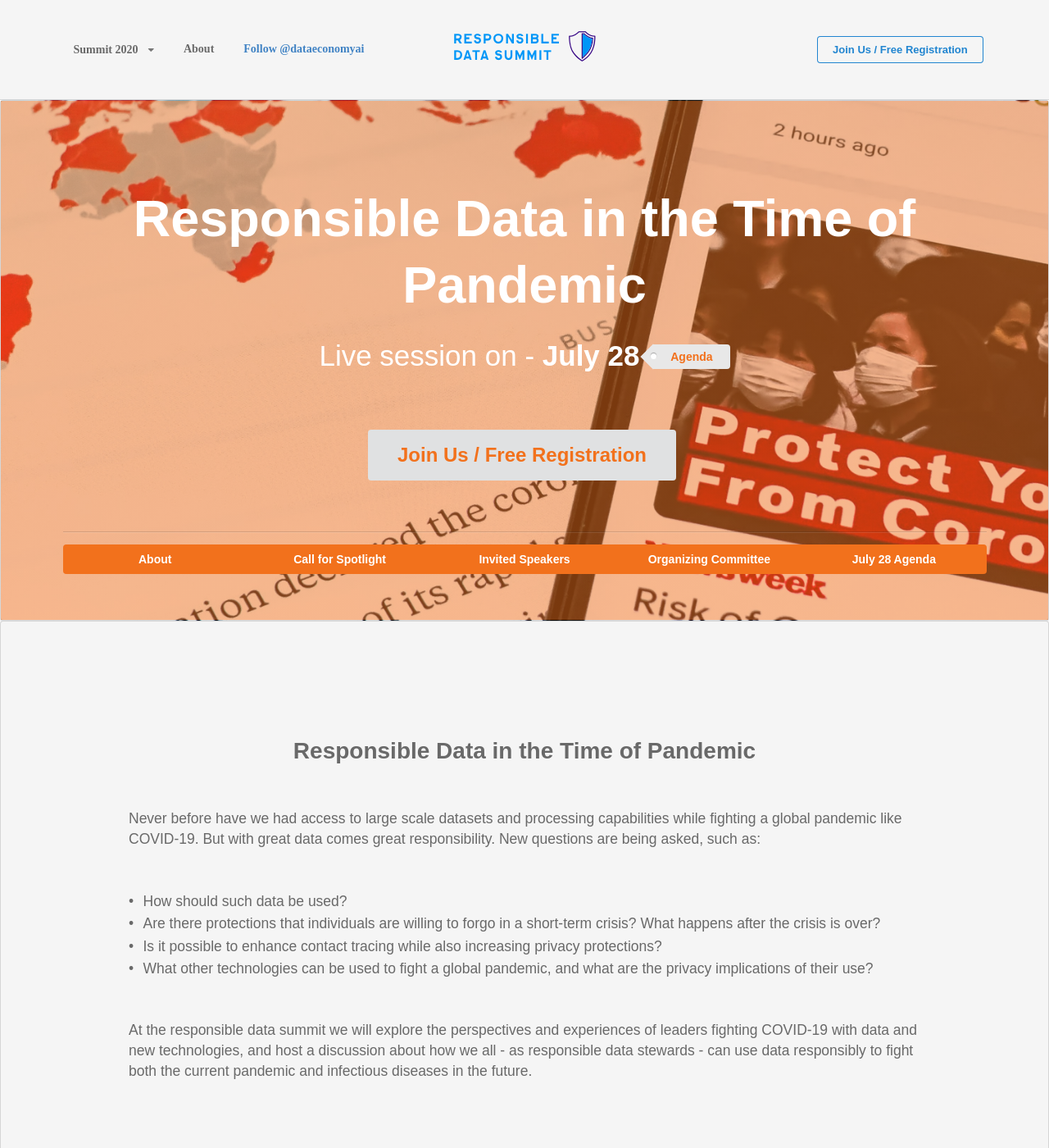
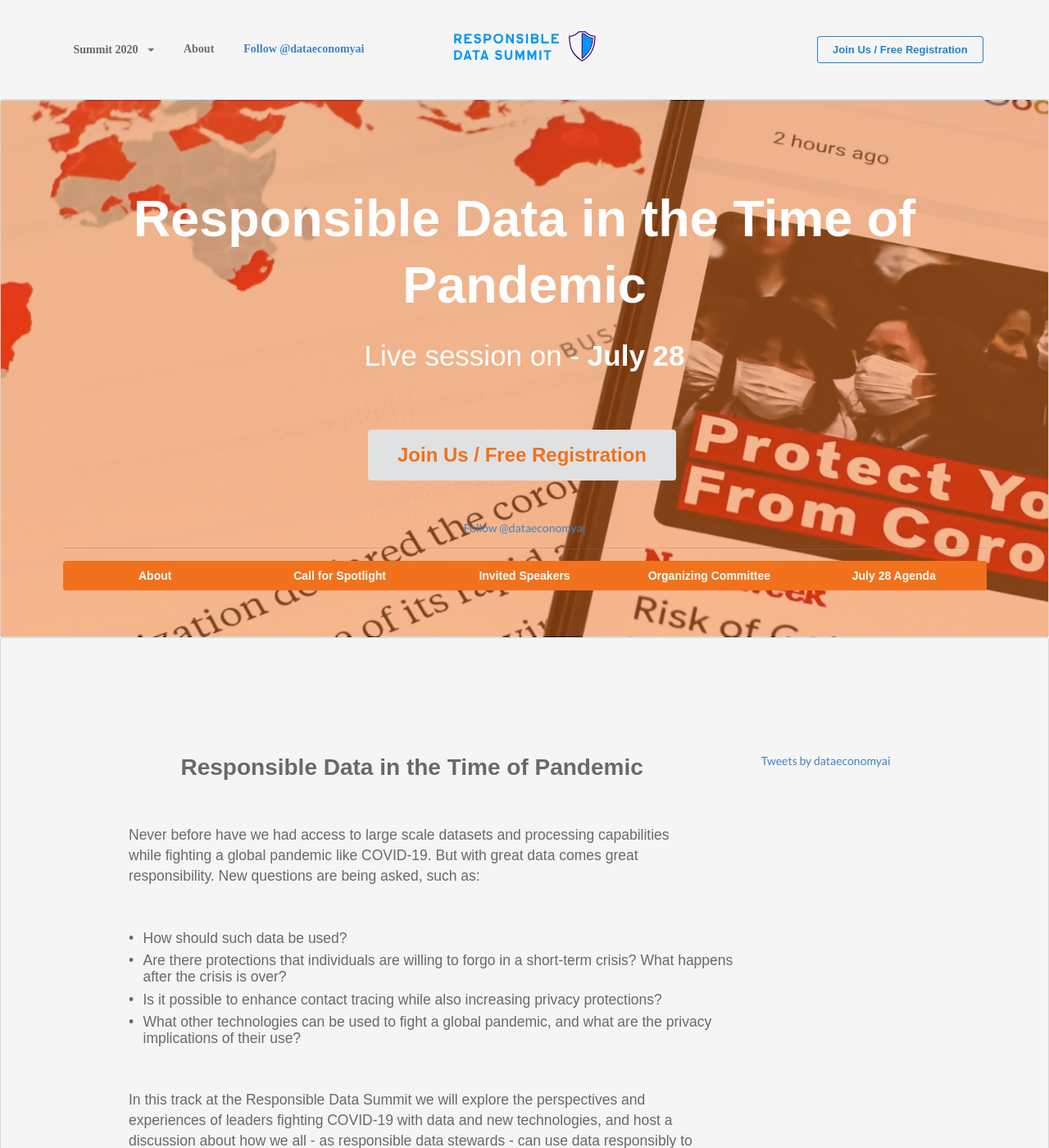
Before and after one commit to responsible-data-summit/responsible-data-summit.github.io, a Jekyll site: the page built from pages/pandemic.html, in a window 1280 px wide and 1400 px high. Shown: the whole window at 82% size. Built offline with Jekyll 4.4.1, drawn with Linux system fonts in a browser that asks for light colours; some web fonts are replaced; comment, search, counter and statistics services are not loaded; some of the changed text lies outside the part shown.

Commit message:
changes to layout, content and many stuff (do not wanna specify...

```diff
--- a/_data/agenda0728.yml
+++ b/_data/agenda0728.yml
@@ -80,7 +80,7 @@
 - time: 14:00 - 15:00
   sections:
     - title: "Panel:"
-      comment: "Data Commons, Data Steward, & Pandemic response"
+      comment: "Data Steward & Pandemic Response"
     - title: "Moderator:"
       speakers:
         - name: Stefaan G Verhulst
--- /dev/null
+++ b/_includes/committee_sec.html
@@ -0,0 +1,48 @@
+<section id="committee" class="ui segment center aligned" style="background-color: blueviolet; padding: 4em;">
+    <div class="ui container center aligned">
+        <h1 style="color: white; padding-bottom: 1em;">
+            Organizing Committee
+        </h1>
+        <br>
+        <div class="ui three column grid" style="background-color: white; padding: 4em;">
+            <div class="column left aligned">
+                <h2>
+                    Executive Program Chair:
+                </h2>
+                <div class="ui bulleted list">
+                    {% for member in site.data.committee_ec %}
+                        <div class="item"><b>{{ member.name}} </b> {{ member.aff }}</div>
+                    {% endfor %}
+                </div>
+                <h2>
+                    Program Co-chair:
+                </h2>
+                <div class="ui bulleted list">
+                    {% for member in site.data.committee_cc %}
+                        <div class="item"><b>{{ member.name}} </b> {{ member.aff }}</div>
+                    {% endfor %}
+                </div>
+            </div>
+            <div class="column left aligned">
+                <h2>
+                    Program Committee:
+                </h2>
+                <div class="ui bulleted list">
+                    {% for member in site.data.committee_pgcom %}
+                        <div class="item"><b>{{ member.name}} </b> {{ member.aff }}</div>
+                    {% endfor %}
+                </div>
+            </div>
+            <div class="column left aligned">
+                <h2>
+                    Coordination Committee:
+                </h2>
+                <div class="ui bulleted list">
+                    {% for member in site.data.committee_coorcom %}
+                        <div class="item"><b>{{ member.name}} </b> {{ member.aff }}</div>
+                    {% endfor %}
+                </div>
+            </div>
+        </div>
+    </div>
+</section>
--- a/_includes/nav.html
+++ b/_includes/nav.html
@@ -21,7 +21,7 @@
                         </a>
                     </div>
                     <div class="ui item">
-                        <a href="https://twitter.com/dataeconomyai?ref_src=twsrc%5Etfw" class="twitter-follow-button" data-show-screen-name="false" data-show-count="false">Follow @dataeconomyai</a><script async src="https://platform.twitter.com/widgets.js" charset="utf-8"></script>
+                        {% include twitter_follow.html %}
                     </div>
                 </div>
             </div>
--- a/_includes/newsletter_signup.html
+++ b/_includes/newsletter_signup.html
@@ -6,11 +6,11 @@
 <div id="mc_embed_signup">
 <form action="https://oasislabs.us12.list-manage.com/subscribe/post?u=561d013c71b5797371fbe55c4&amp;id=0d55abd315" method="post" id="mc-embedded-subscribe-form" name="mc-embedded-subscribe-form" class="validate" target="_blank" novalidate style="background-color:inherit;">
     <div id="mc_embed_signup_scroll">
-	<label for="mce-EMAIL">Subscribe to Learn More</label>
-	<input type="email" value="" name="EMAIL" class="email" id="mce-EMAIL" placeholder="email address" required style="width: 100%;">
+    <div class="clear" style="padding-bottom: 1em;"><input type="submit" value="Subscribe to Learn More" name="subscribe" id="mc-embedded-subscribe" class="button"></div>
+    <br>
+	<input type="email" value="" name="EMAIL" class="email" id="mce-EMAIL" placeholder="email address" required style="width: 40%;">
     <!-- real people should not fill this in and expect good things - do not remove this or risk form bot signups-->
 	<div style="position: absolute; left: -5000px;" aria-hidden="true"><input type="text" name="b_561d013c71b5797371fbe55c4_0d55abd315" tabindex="-1" value=""></div>
-    <div class="clear" style="padding-top: 1em;"><input type="submit" value="Subscribe" name="subscribe" id="mc-embedded-subscribe" class="button"></div>
     </div>
 </form>
 </div>
--- /dev/null
+++ b/_includes/twitter_follow.html
@@ -0,0 +1 @@
+<a href="https://twitter.com/dataeconomyai?ref_src=twsrc%5Etfw" class="twitter-follow-button" data-show-screen-name="false" data-show-count="false">Follow @dataeconomyai</a><script async src="https://platform.twitter.com/widgets.js" charset="utf-8"></script>
--- a/pages/pandemic.html
+++ b/pages/pandemic.html
@@ -16,13 +16,16 @@
         </h1>
         <h3 class="ui header" style="margin-bottom: 0em;">
             Live session on - <b> July 28 </b>
+            <!--
                 <a href="/agenda-0728" class="ui tag large label" style="color: rgba(242, 113, 28, 1);">Agenda</a>
+            -->
         </h3>
         <br>
         <a class="ui massive white button" style="color: rgba(242, 113, 28, 1); margin-bottom: 2em;" href="/joinus">
             Join Us / Free Registration
         </a>
-
+        <br>
+        {% include twitter_follow.html %}
         <div class="ui divider"></div>
         <div class="five orange ui buttons">
             <a class="ui medium button" style="margin: 0em;" href="#about">About</a>
@@ -37,6 +40,8 @@
 
 <section id="about" class="ui segment center aligned">
     <div class="ui container left aligned">
+        <div class="ui grid">
+            <div class="twelve wide column">
                 <h1 style="text-align: center;">
                     Responsible Data in the Time of Pandemic
                 </h1>
@@ -54,10 +59,15 @@
                         implications of their use?</p>
                 </div>
                 <p>
-            At the responsible data summit we will explore the perspectives and experiences of leaders fighting COVID-19
+                    In this track at the Responsible Data Summit we will explore the perspectives and experiences of leaders fighting COVID-19
                     with data and new technologies, and host a discussion about how we all - as responsible data stewards - can
                     use data responsibly to fight both the current pandemic and infectious diseases in the future.
                 </p>
+            </div>
+            <div class="four wide column">
+                {% include twitter_emb.html %}
+            </div>
+        </div>
     </div>
 </section>
 
@@ -108,59 +118,15 @@
             </div>
         </div>
     </div>
-    <a class="ui huge white button" style="color: rgba(242, 113, 28, 0.7);" href="/joinus">
-        Join Us / Free Registration
-    </a>
 </section>
 
-<section id="committee" class="ui segment center aligned" style="background-color: blueviolet; padding: 4em;">
-    <div class="ui container center aligned">
-        <h1 style="color: white; padding-bottom: 1em;">
-            Organizing Committee
-        </h1>
-        <br>
-        <div class="ui three column grid" style="background-color: white; padding: 4em;">
-            <div class="column left aligned">
-                <h2>
-                    Executive Program Chair:
-                </h2>
-                <div class="ui bulleted list">
-                    {% for member in site.data.committee_ec %}
-                        <div class="item"><b>{{ member.name}} </b> {{ member.aff }}</div>
-                    {% endfor %}
-                </div>
-                <h2>
-                    Program Co-chair:
-                </h2>
-                <div class="ui bulleted list">
-                    {% for member in site.data.committee_cc %}
-                        <div class="item"><b>{{ member.name}} </b> {{ member.aff }}</div>
-                    {% endfor %}
-                </div>
-            </div>
-            <div class="column left aligned">
-                <h2>
-                    Program Committee:
-                </h2>
-                <div class="ui bulleted list">
-                    {% for member in site.data.committee_pgcom %}
-                        <div class="item"><b>{{ member.name}} </b> {{ member.aff }}</div>
-                    {% endfor %}
-                </div>
-            </div>
-            <div class="column left aligned">
-                <h2>
-                    Coordination Committee:
-                </h2>
-                <div class="ui bulleted list">
-                    {% for member in site.data.committee_coorcom %}
-                        <div class="item"><b>{{ member.name}} </b> {{ member.aff }}</div>
-                    {% endfor %}
-                </div>
-            </div>
-        </div>
+<section class="ui segment center aligned">
+    <div class="ui container left aligned" style="padding-top: 2em; padding-bottom: 2em;">
+        {% include newsletter_signup.html %}
     </div>
 </section>
+
+{% include committee_sec.html %}
 
 <section class="ui container center aligned" style="padding: 6em;">
     <div class="ui two column grid">
@@ -172,9 +138,3 @@
         </div>
     </div>
 </section>
-
-<section class="ui segment center aligned">
-    <div class="ui container left aligned" style="padding-top: 2em; padding-bottom: 2em;">
-        {% include newsletter_signup.html %}
-    </div>
-</section>
```
Also changed, not shown: pages/technology.html (+33 -11 lines). Lines whose indentation alone changed are shown as unchanged.
